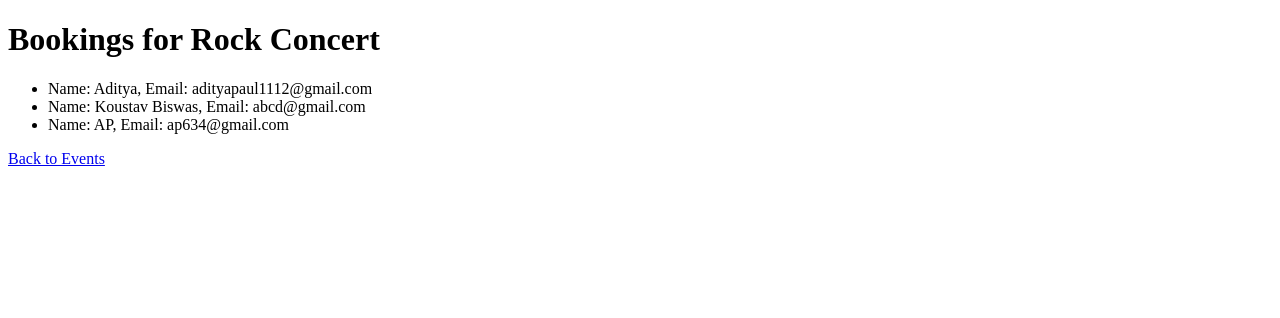
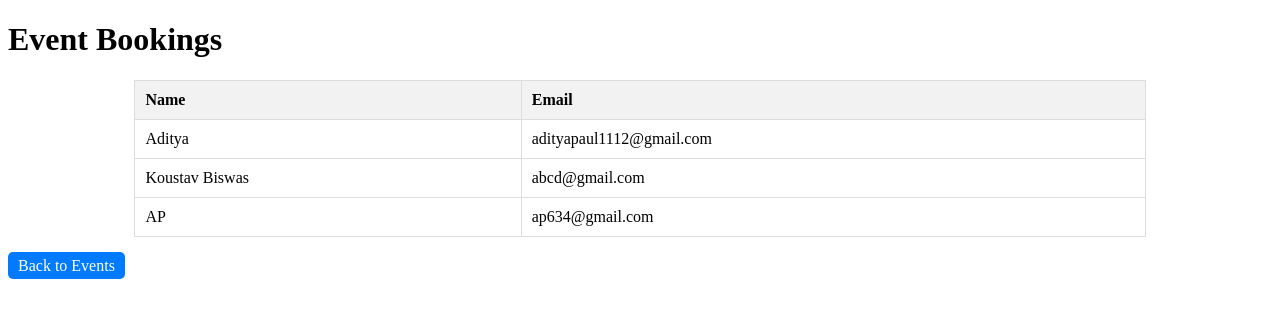
Before and after one commit to LoopyDoopy634/Online-Ticket-Booking-with-Django, a Django app: page /event/1/bookings/ in a window 1280 px wide. Shown: the top 318 px of the page. Run offline with Django 5.2, Linux system fonts and the light colour scheme; data comes from the database, SQL or seed files in the repository; both versions use the stored data as it was after the commit.

Commit message:
Added buttons to all pages and modified the look plus a message for booking success

```diff
--- a/TicketBooking/Templates/event_bookings.html
+++ b/TicketBooking/Templates/event_bookings.html
@@ -1,17 +1,56 @@
 <!DOCTYPE html>
 <html>
 <head>
-    <title>Bookings for {{ event.name }}</title>
+    <title>Event Bookings</title>
+    <style>
+        table {
+            width: 80%;
+            margin: 20px auto;
+            border-collapse: collapse;
+        }
+        th, td {
+            padding: 10px;
+            border: 1px solid #ddd;
+        }
+        th {
+            background-color: #f2f2f2;
+            text-align: left;
+        }
+        tr:hover {
+            background-color: #f2f2f2;
+        }
+        .btn {
+            padding: 5px 10px;
+            background-color: #007bff;
+            color: #fff;
+            border: none;
+            border-radius: 5px;
+            text-decoration: none;
+            cursor: pointer;
+        }
+        .btn:hover {
+            background-color: #0056b3;
+        }
+    </style>
 </head>
 <body>
-    <h1>Bookings for {{ event.name }}</h1>
-    <ul>
-        {% for ticket in tickets %}
-        <li>
-            Name: {{ ticket.name }}, Email: {{ ticket.email }}
-        </li>
-        {% endfor %}
-    </ul>
-    <a href="{% url 'event_list' %}">Back to Events</a>
+    <h1>Event Bookings</h1>
+    <table>
+        <thead>
+            <tr>
+                <th>Name</th>
+                <th>Email</th>
+            </tr>
+        </thead>
+        <tbody>
+            {% for ticket in tickets %}
+            <tr>
+                <td>{{ ticket.name }}</td>
+                <td>{{ ticket.email }}</td>
+            </tr>
+            {% endfor %}
+        </tbody>
+    </table>
+    <a href="{% url 'event_list' %}" class="btn">Back to Events</a>
 </body>
 </html>
--- a/TicketBooking/views.py
+++ b/TicketBooking/views.py
@@ -1,6 +1,7 @@
 from django.shortcuts import render, get_object_or_404, redirect
 from .models import Event, Ticket
 from .forms import TicketForm
+from django.contrib import messages
 
 def event_list(request):
     events = Event.objects.all()
@@ -9,14 +10,15 @@ def event_list(request):
 def book_ticket(request, event_id):
     event = get_object_or_404(Event, id=event_id)
     if request.method == 'POST':
-        form = TicketForm(request.POST)
+        form = TicketForm(request.POST, event=event)
         if form.is_valid():
             ticket = form.save(commit=False)
             ticket.event = event
             ticket.save()
-            return redirect('event_list')
+            messages.success(request, 'Ticket booked successfully!')
+            form = TicketForm(event=event)  # Clear the form
     else:
-        form = TicketForm()
+        form = TicketForm(event=event)
     return render(request, 'book_ticket.html', {'form': form, 'event': event})
 
 def event_bookings(request, event_id):
```
Also changed, not shown: TicketBooking/Templates/book_ticket.html (+67 -0 lines), TicketBooking/Templates/event_list.html (+54 -10 lines), TicketBooking/forms.py (+10 -0 lines), db.sqlite3.
